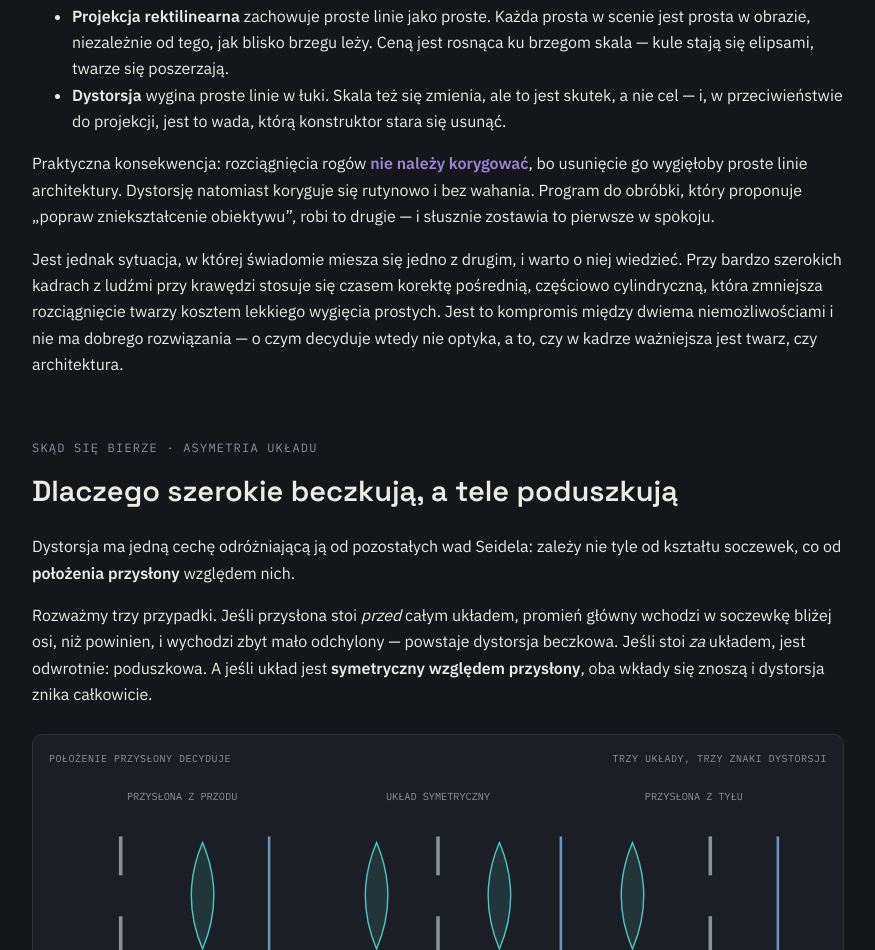
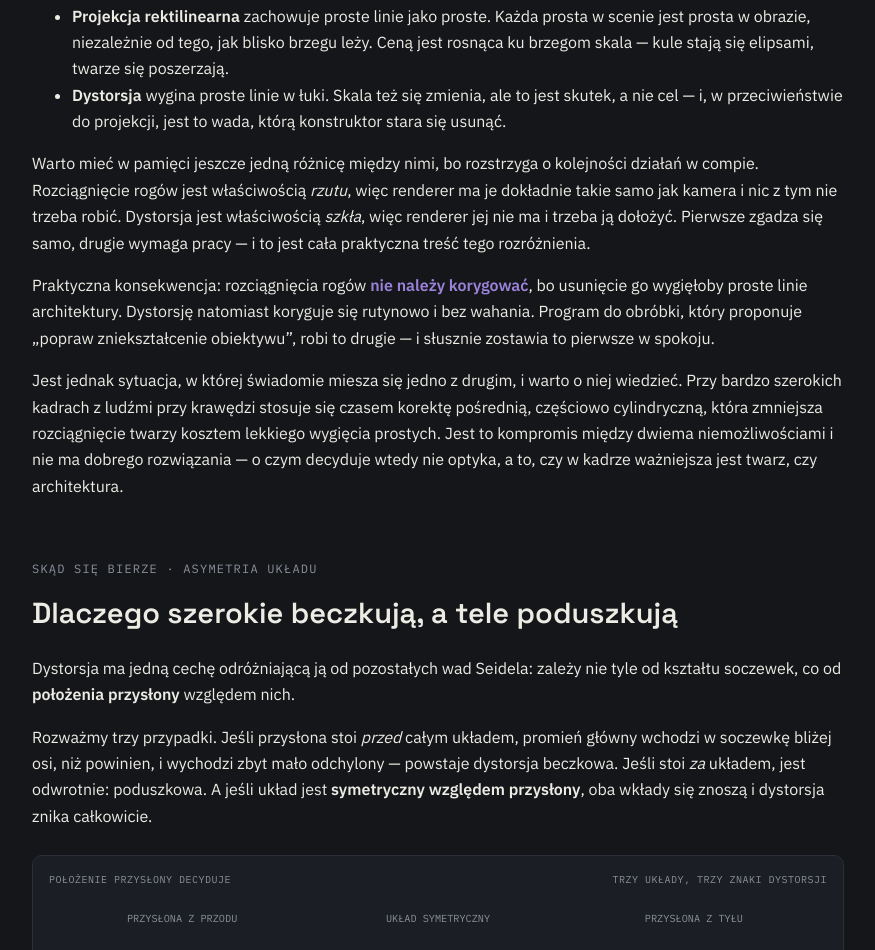
Before and after one commit to bartoszskrzypiec/optyka-book, a plain HTML site: page rozdzialy/rozdzial-13-dystorsja.html in a window 1280 px wide. Shown: the part 3180-4130 px from the top of the page, without its empty margins (202-1077 px from the left). Drawn offline with Linux system fonts and the light colour scheme.

Commit message:
R.13: domkniecie (zmierzone przed commitem)
Trzeci commit z rzedu do tego samego rozdzialu, bo dwa poprzednie deklarowaly
osiagniety prog, ktorego nie sprawdzilem po edycji. Tym razem pomiar zrobiony
przed napisaniem opisu: 2052 slowa, 5 wizualizacji.

Dolozony akapit o praktycznej tresci rozroznienia miedzy rzutem a dystorsja:
rozciagniecie rogow renderer ma samo z siebie, dystorsji nie ma i trzeba ja
dolozyc.

Co-Authored-By: Claude Opus 5 <noreply@anthropic.com>

```diff
--- a/rozdzialy/rozdzial-13-dystorsja.html
+++ b/rozdzialy/rozdzial-13-dystorsja.html
@@ -137,6 +137,8 @@ window.SKY3D_MESSAGES = {
       <li><strong>Projekcja rektilinearna</strong> zachowuje proste linie jako proste. Każda prosta w scenie jest prosta w obrazie, niezależnie od tego, jak blisko brzegu leży. Ceną jest rosnąca ku brzegom skala — kule stają się elipsami, twarze się poszerzają.</li>
       <li><strong>Dystorsja</strong> wygina proste linie w łuki. Skala też się zmienia, ale to jest skutek, a nie cel — i, w przeciwieństwie do projekcji, jest to wada, którą konstruktor stara się usunąć.</li>
     </ul>
+
+    <p>Warto mieć w pamięci jeszcze jedną różnicę między nimi, bo rozstrzyga o kolejności działań w compie. Rozciągnięcie rogów jest właściwością <em>rzutu</em>, więc renderer ma je dokładnie takie samo jak kamera i nic z tym nie trzeba robić. Dystorsja jest właściwością <em>szkła</em>, więc renderer jej nie ma i trzeba ją dołożyć. Pierwsze zgadza się samo, drugie wymaga pracy — i to jest cała praktyczna treść tego rozróżnienia.</p>
 
     <p>Praktyczna konsekwencja: rozciągnięcia rogów <span class="term-violet">nie należy korygować</span>, bo usunięcie go wygięłoby proste linie architektury. Dystorsję natomiast koryguje się rutynowo i bez wahania. Program do obróbki, który proponuje „popraw zniekształcenie obiektywu”, robi to drugie — i słusznie zostawia to pierwsze w spokoju.</p>
 
```
